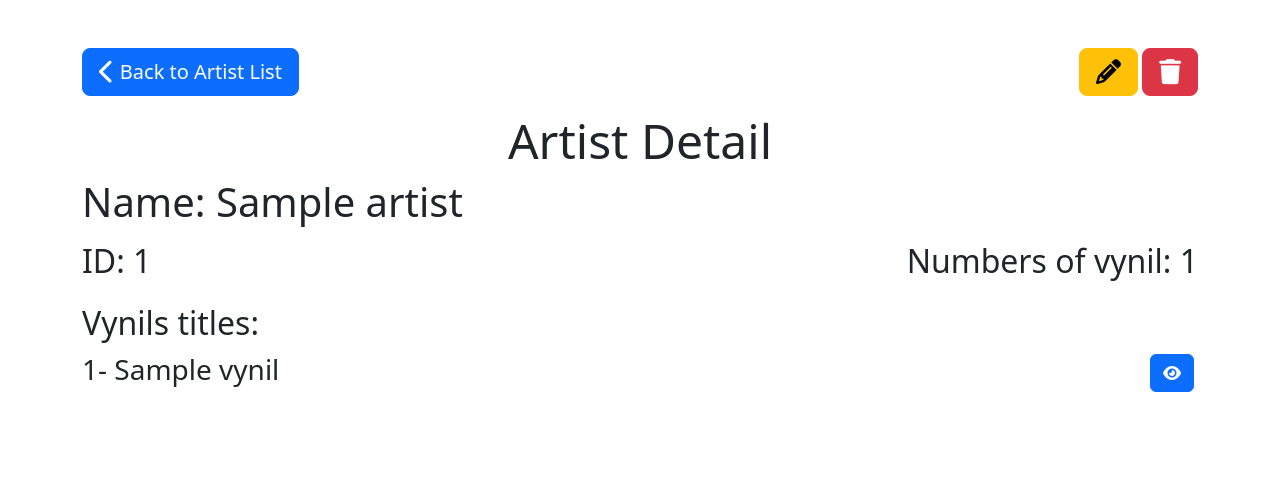
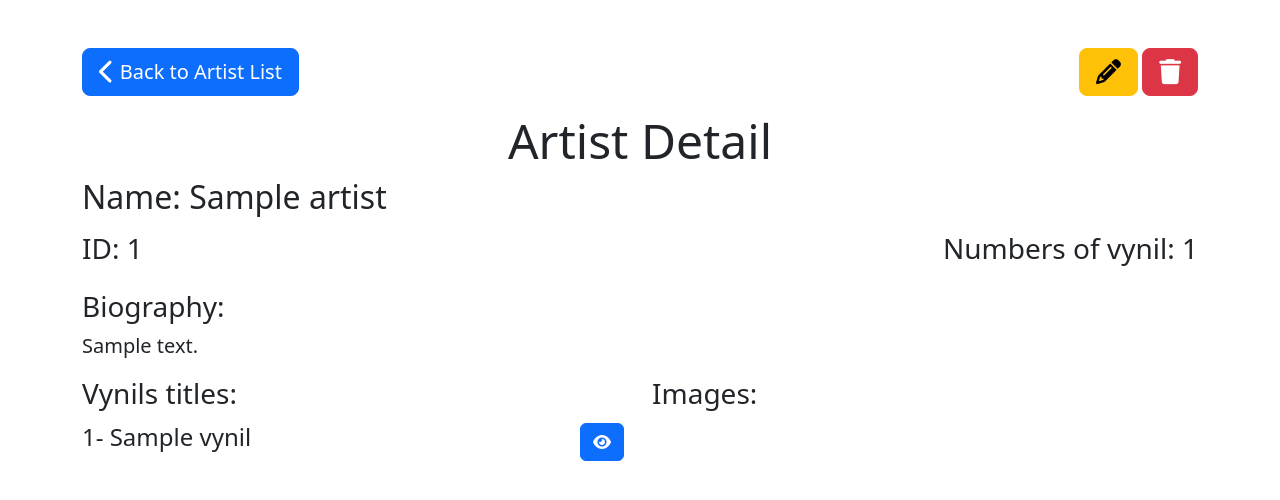
Before and after one commit to SimoneChiodo/backend-vynyleshop-spring, a Spring Boot app: page /artist/1 in a window 1280 px wide. Shown: the part 56-556 px from the top of the page. Run offline with Spring Boot 4, Linux system fonts and the light colour scheme; a user stored in the database is signed in; tables that the repository leaves empty hold one stand-in row (values such as "Sample post"); some of the project's set-up classes (security, data sources, template engines, error pages and the like) are left out, and stand-ins take their place; some libraries are stand-ins or nearby versions.

Commit message:
Fix show pages

```diff
--- a/src/main/resources/static/css/style.css
+++ b/src/main/resources/static/css/style.css
@@ -71,5 +71,5 @@
 
 /* VYNIL DETAILS / ARTIST DETAILS */
 .vynil-artist-images {
-  max-width: 250px;
+  /* max-width: 250px; */
 }
--- a/src/main/resources/templates/artist/show.html
+++ b/src/main/resources/templates/artist/show.html
@@ -94,25 +94,36 @@
         <h1 class="font-size-3 text-center">Artist Detail</h1>
 
         <!-- Data -->
-        <h1>
+        <h2>
           Name: <span class="fw-normal">[[*{name}]]</span>
-        </h1>
+        </h2>
         <div class="d-flex flex-column flex-md-row justify-content-between my-3">
-          <h2>ID: <span class="fw-normal">[[*{id}]]</span></h2>
-          <h2>Numbers of vynil: <span class="fw-normal">[[*{getNumberOfVynils()}]]</span></h2>
+          <h3>ID: <span class="fw-normal">[[*{id}]]</span></h3>
+          <h3>Numbers of vynil: <span class="fw-normal">[[*{getNumberOfVynils()}]]</span></h3>
         </div>
-        <h2>Vynils titles:</h2>
+
+        <h3 class="mt-3">Biography: </h3>
+        <p class="fs-5">[[*{bio}]]</p>
+
+        <div class="row row-cols-1 row-cols-lg-2 my-3">
+          <div class="col left my-4 my-lg-0">
+            <h3>Vynils titles:</h2>
             <div class="d-flex flex-row justify-content-center justify-content-md-between align-items-center"
             th:each="vynil, iterStat : *{getVynils()}" th:object="${vynil}">
-          <h3 class="fw-normal">[[${iterStat.index + 1}]]- [[*{getName()}]]</h3>
+              <h4 class="fw-normal">[[${iterStat.index + 1}]]- [[*{getName()}]]</h4>
 
               <a class="btn btn-primary m-1" th:href=@{/vynil/{id}(id=*{id})}>
                 <i class="fa-solid fa-eye"></i
               ></a>
             </div>
+          </div>
 
-        <div class="row row-cols-2">
+          <div class="col right">
+            <h3>Images: </h3>
+            <div class="row-cols-2 g-2 justify-content-center justify-content-lg-start">
               <img th:each="image : *{images}" th:src="${image}" alt="Artist image" class="vynil-artist-images" />
+            </div>
+          </div>
         </div>
       </div>
     </main>
```
Also changed, not shown: src/main/resources/templates/vynil/show.html (+26 -16 lines). Lines whose indentation alone changed are shown as unchanged.
